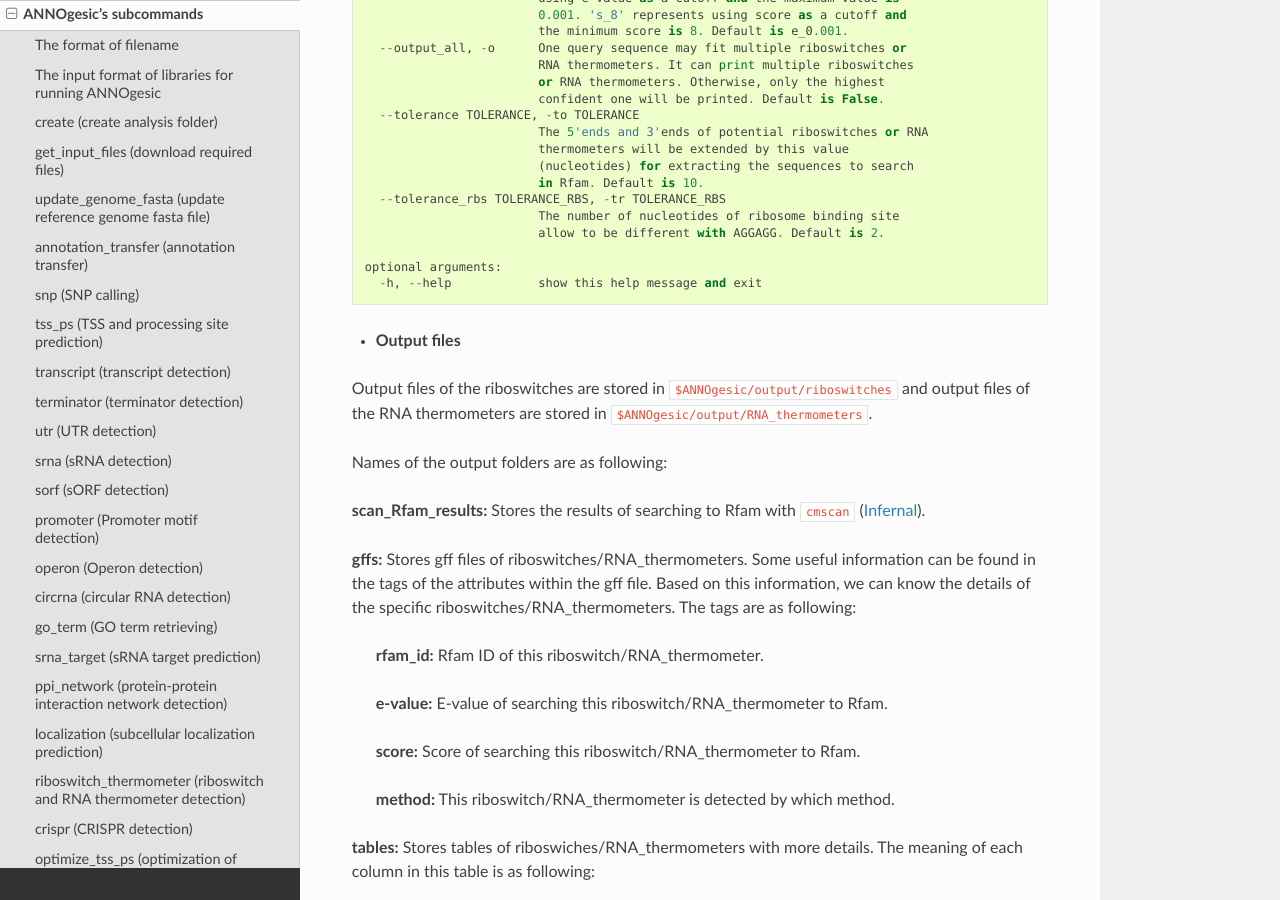
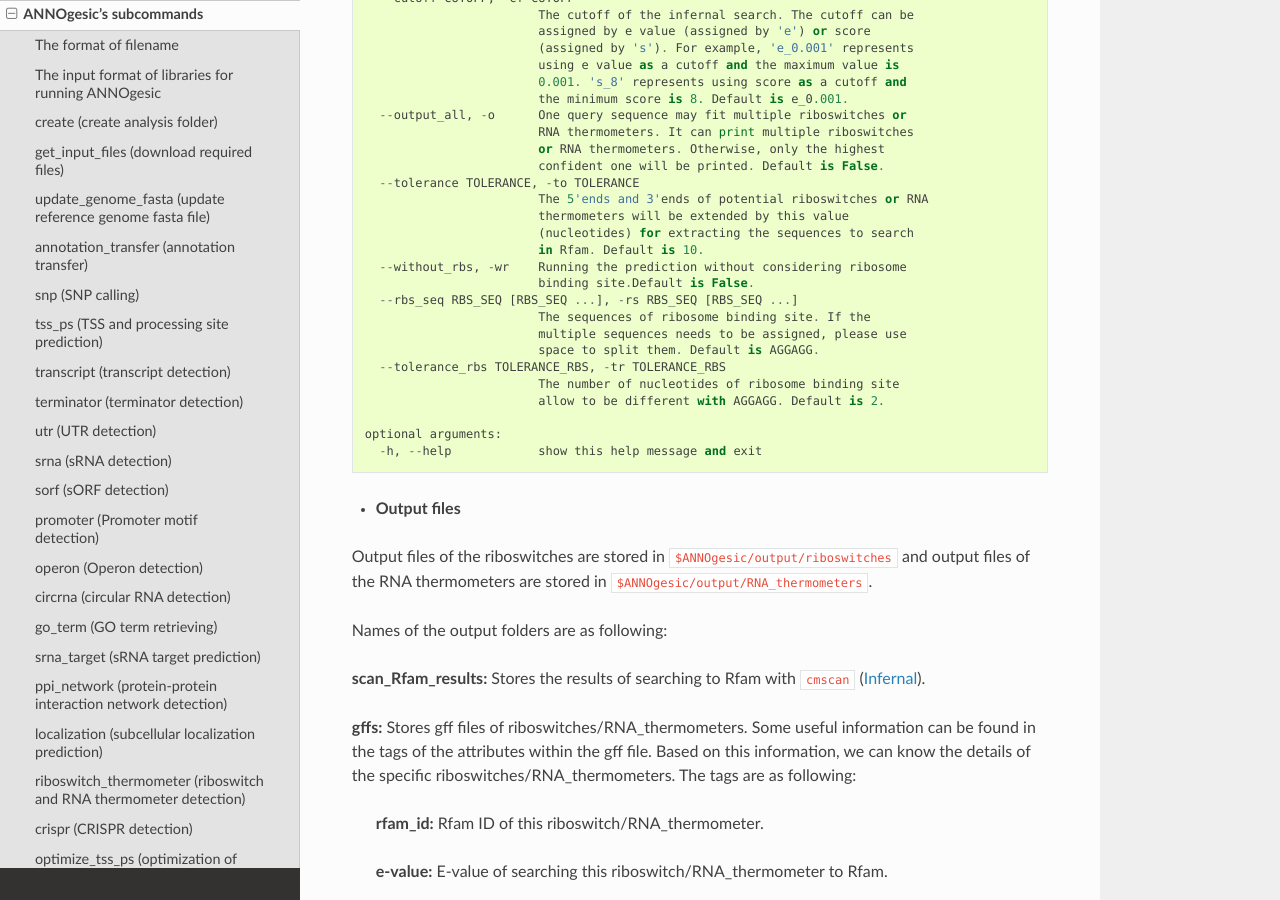
Before and after one commit to Sung-Huan/ANNOgesic, a Sphinx documentation site: the page built from docs/source/subcommands.rst, in a window 1280 px wide and 900 px high, scrolled down 63692 px. Built offline with Sphinx 7.4.7 and the Read the Docs theme 2.0.0, drawn with Linux system fonts in a browser that asks for light colours; pages that are not in the unit, such as notebooks, are missing from menus; some of the changed text lies outside the part shown.

Commit message:
fix riboswith error

```diff
--- a/docs/source/conf.py
+++ b/docs/source/conf.py
@@ -58,7 +58,7 @@ author = u'Sung-Huan Yu'
 # The short X.Y version.
 version = '0.7'
 # The full version, including alpha/beta/rc tags.
-release = '0.7.16'
+release = '0.7.17'
 
 # The language for content autogenerated by Sphinx. Refer to documentation
 # for a list of supported languages.
--- a/docs/source/subcommands.rst
+++ b/docs/source/subcommands.rst
@@ -2095,6 +2095,10 @@ a small transcript. There are three sORF candidates (200-241, 203-241 and 202-24
                             Include the sORFs which are not associated with
                             ribosome binding site to the high-confidence sORF
                             list. Default is False.
+      --rbs_seq RBS_SEQ [RBS_SEQ ...], -rs RBS_SEQ [RBS_SEQ ...]
+                            The sequence of ribosome binding site. If multiple
+                            sequences need to be assigned, please use space to
+                            split them. Default is AGGAGG.
       --tolerance_rbs TOLERANCE_RBS, -tr TOLERANCE_RBS
                             The number of nucleotides of ribosome binding sites
                             allowed to be different from AGGAGG. Default is 2.
@@ -3171,6 +3175,12 @@ from our Git repository.
                             thermometers will be extended by this value
                             (nucleotides) for extracting the sequences to search
                             in Rfam. Default is 10.
+      --without_rbs, -wr    Running the prediction without considering ribosome
+                            binding site.Default is False.
+      --rbs_seq RBS_SEQ [RBS_SEQ ...], -rs RBS_SEQ [RBS_SEQ ...]
+                            The sequences of ribosome binding site. If the
+                            multiple sequences needs to be assigned, please use
+                            space to split them. Default is AGGAGG.
       --tolerance_rbs TOLERANCE_RBS, -tr TOLERANCE_RBS
                             The number of nucleotides of ribosome binding site
                             allow to be different with AGGAGG. Default is 2.
--- a/setup.py
+++ b/setup.py
@@ -11,7 +11,7 @@ with open(path.join(here, 'README.rst')) as f:
 
 setup(
     name='ANNOgesic',
-    version='0.7.16',
+    version='0.7.17',
     packages=['annogesiclib'],
     author='Sung-Huan Yu',
     author_email='sung-huan.yu@uni-wuerzburg.de',
```
Also changed, not shown: docs/source/tutorial.rst (+54 -0 lines), 11 other files.
